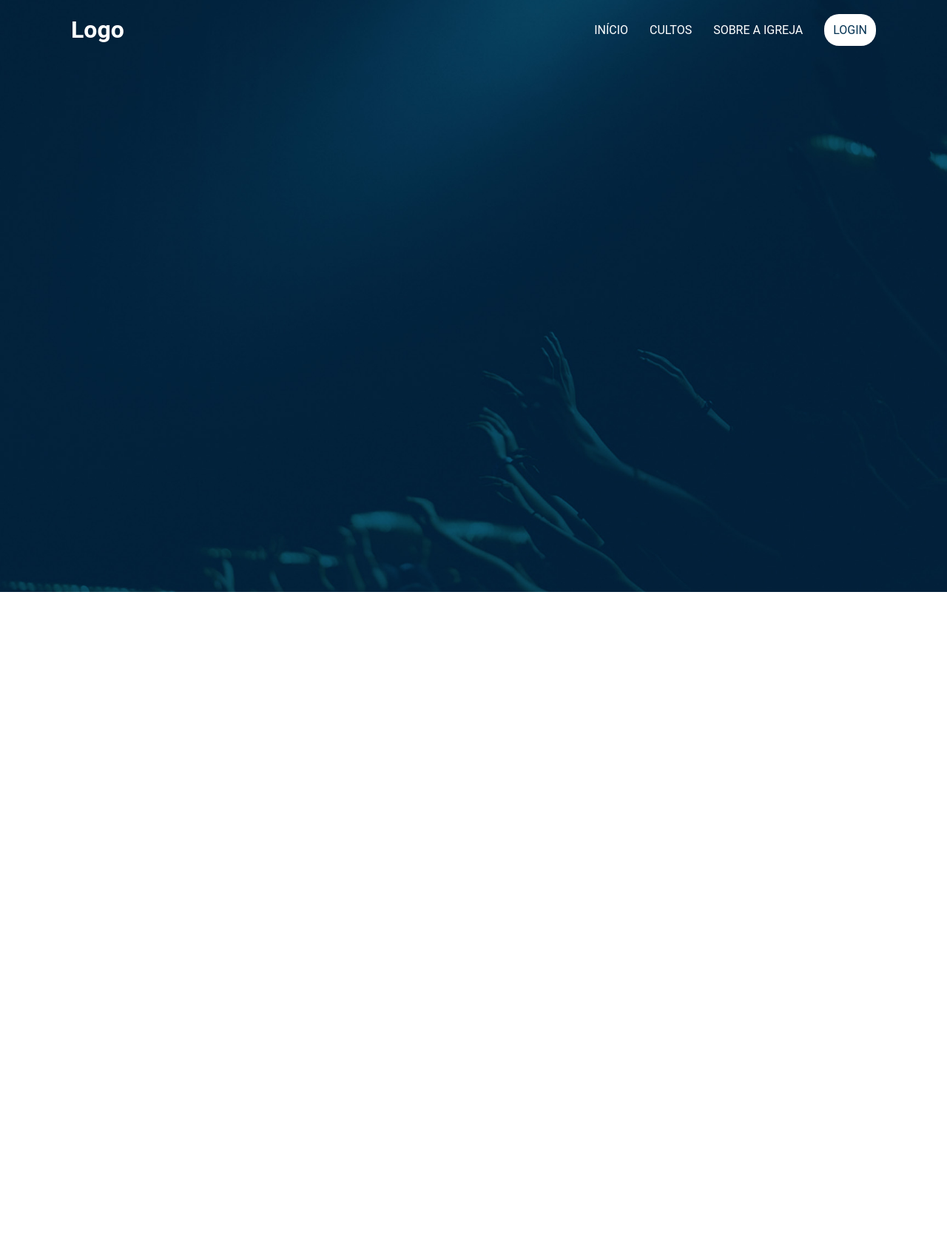
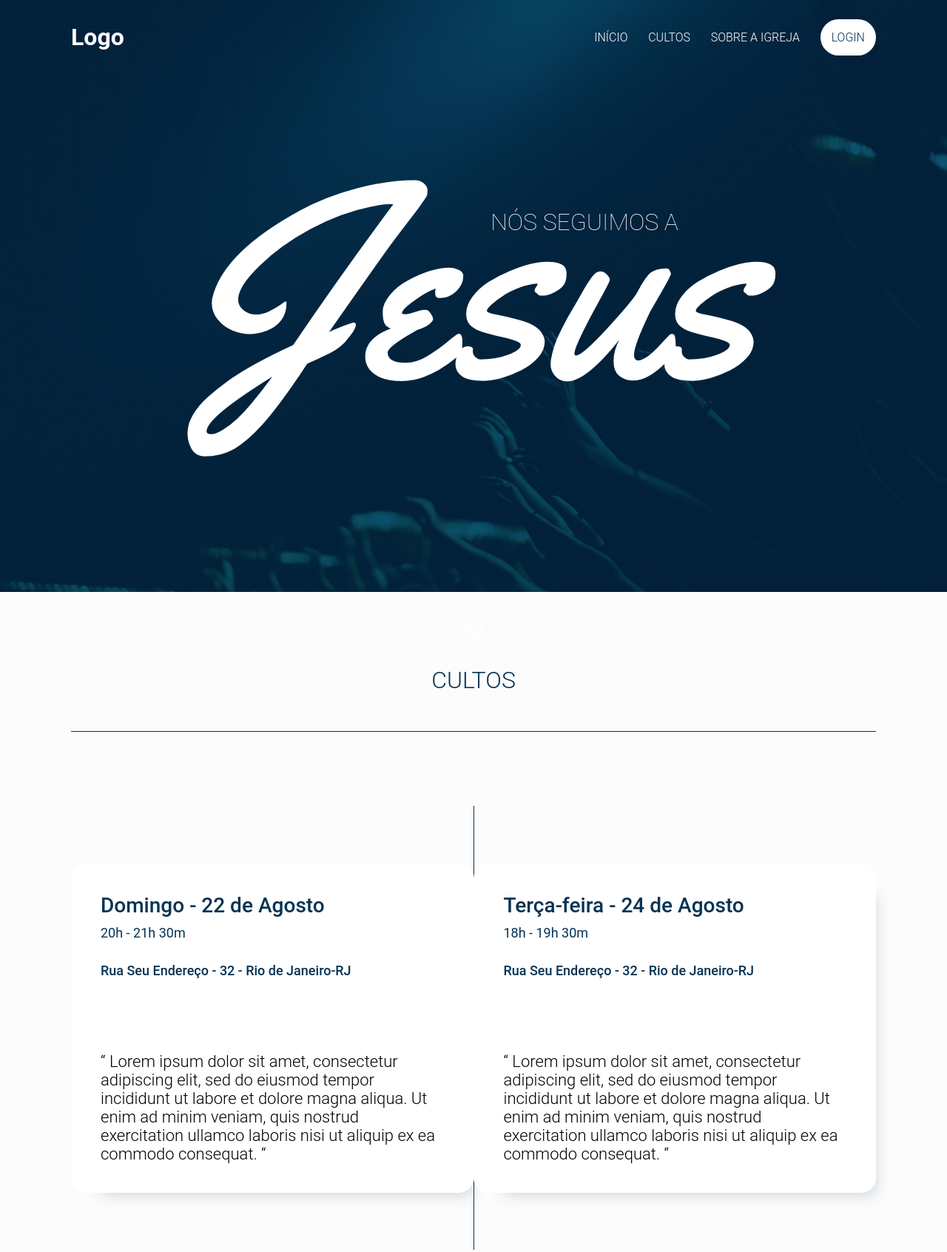
Before and after one commit to Igor-Vieira/site_adecamp, a plain HTML site: page pages/main/index.html in a window 1280 px wide. Shown: the whole page at 74% size. Drawn offline with Linux system fonts and the light colour scheme.

Commit message:
Cultos section add

```diff
--- a/pages/main/index.html
+++ b/pages/main/index.html
@@ -13,9 +13,9 @@
         <div class="headerContent">
             <h1>Logo</h1>
             <ul>
-                <li>INÍCIO</li>
-                <li>CULTOS</li>
-                <li>SOBRE A IGREJA</li>
+                <li><a href="">INÍCIO</a></li>
+                <li><a href="">CULTOS</a></li>
+                <li><a href="">SOBRE A IGREJA</a></li>
                 <div class="button" id="myButton">
                     LOGIN
                 </div>
@@ -25,13 +25,48 @@
     </div>
 
     <div class="ajust firstImage parallax">
-
+        <h1>Jesus</h1>
+        <p>NÓS SEGUIMOS A</p>
+        <i class="fas fa-chevron-down"></i>
     </div>
 
     <div class="content">
 
+        <div class="contentHeader">
+            <h1>CULTOS</h1>
+        </div>
+
+        <div class="contentBody">
+
+            <div class="card">
+                <h1>Domingo - 22 de Agosto</h1>
+                <h2>20h - 21h 30m</h2>
+                <h3>Rua Seu Endereço - 32 - Rio de Janeiro-RJ</h3>
+                <p>“	Lorem ipsum dolor sit amet, consectetur adipiscing
+                    elit, sed do eiusmod tempor incididunt ut labore et dolore
+                    magna aliqua. Ut enim ad minim veniam, quis nostrud exercitation
+                    ullamco laboris nisi ut aliquip ex ea commodo consequat. “
+                </p>
+            </div>
+
+            <div class="division"></div>
+
+            <div class="card">
+                <h1>Terça-feira - 24 de Agosto</h1>
+                <h2>18h - 19h 30m</h2>
+                <h3>Rua Seu Endereço - 32 - Rio de Janeiro-RJ</h3>
+                <p>“	Lorem ipsum dolor sit amet, consectetur adipiscing
+                    elit, sed do eiusmod tempor incididunt ut labore et dolore
+                    magna aliqua. Ut enim ad minim veniam, quis nostrud exercitation
+                    ullamco laboris nisi ut aliquip ex ea commodo consequat. “
+                </p>
+            </div>
+
+        </div>
+
     </div>
 
+    <script src="https://kit.fontawesome.com/cac7f56e67.js" crossorigin="anonymous"></script>
     <script src="../../src/animations.js"></script>
 </body>
 </html>
--- a/pages/main/styles.css
+++ b/pages/main/styles.css
@@ -1,3 +1,5 @@
+@import url('https://fonts.googleapis.com/css2?family=Yellowtail&display=swap');
+
 * {
     border: 0;
     padding: 0;
@@ -12,7 +14,7 @@ body {
 
 .header {
     width: 100%;
-    height: 80px;
+    height: 100px;
     color: #fff;
     display: flex;
     position: fixed;
@@ -20,7 +22,7 @@ body {
     justify-content: center;
     align-items: center;
     top: 0;
-    transition: background 0.4s;
+    transition: background 0.5s;
 }
 
 .headerContent {
@@ -38,16 +40,43 @@ body {
     list-style: none;
 }
 
+.header ul li a{
+    color: #fff;
+    font-weight: 300;
+    text-decoration: none;
+    transition: 0.4s;
+}
+
+.header ul li a:hover {
+    color: #dfdfdf;
+}
+
 .button {
     color: #043353;
-    padding: 12px;
-    border-radius: 20px;
+    padding: 15px;
+    font-weight: 300;
+    border-radius: 25px;
     background-color: #fff;
+    transition: 0.4s;
+    cursor: pointer;
+}
+
+.button:hover {
+    background-color: #dfdfdf;
 }
 
 .stickyheader {
     background-color: #fff;
     color: #043353;
+    box-shadow: 0px 13px 20px -21px rgba(4,51,83,0.2);
+}
+
+.stickyheader ul li a{
+    color: #043353;
+}
+
+.stickyheader ul li a:hover {
+    color: #dfdfdf;
 }
 
 .stickybutton {
@@ -75,8 +104,106 @@ body {
     position: relative;
 }
 
+.ajust h1 {
+    color: #fff;
+    font-weight: 200;
+    font-size: 370px;
+    margin-top: 200px;
+    font-family: Yellowtail;
+}
+
+.ajust p {
+    color: #fff;
+    font-size: 32px;
+    margin-bottom: 200px;
+    margin-left: 300px;
+    position: absolute;
+    font-weight: 200;
+}
+
+.ajust i {
+    font-size: 32px;
+    color: #fff;
+    margin-top: 200px;
+}
+
 .content {
     width: 100vw;
-    height: 1000px;
+    display: flex;
+    flex-direction: column;
+    justify-content: center;
+    align-items: center;
+    background-color: #fcfcfc;
+}
+
+.contentHeader {
+    width: 85%;
+    display: flex;
+    margin-bottom: 100px;
+    margin-top: 100px;
+    align-items: center;
+    border-bottom: solid 1px #043353;
+    justify-content: center;
+}
+
+.contentHeader h1 {
+    font-weight: 300;
+    color: #043353;
+    margin-bottom: 50px;
+}
+
+.contentBody {
+    width: 85%;
+    display: flex;
+    align-items: center;
+    justify-content: space-around;
+    margin-bottom: 100px;
+}
+
+.card {
+    width: 600px;
+    border-radius: 20px;
+    display: flex;
+    flex-direction: column;
+    align-items: flex-start;
+    padding: 40px;
     background-color: #fff;
+    box-shadow: 20px 23px 20px -21px rgba(4,51,83,0.2);
 }
+
+.card h1 {
+    font-size: 28px;
+    font-weight: 500;
+    color: #043353;
+    margin-bottom: 10px;
+}
+
+.card h2 {
+    font-size: 18px;
+    font-weight: 400;
+    color: #043353;
+    margin-bottom: 30px;
+}
+
+.card h3 {
+    font-size: 18px;
+    font-weight: 500;
+    color: #043353;
+    margin-bottom: 100px;
+}
+
+.card p {
+    font-size: 22px;
+    font-weight: 300;
+}
+
+.division {
+    height: 600px;
+    width: 1px;
+    background-color: #043353;
+}
+
+::selection {
+    background-color: #043353;
+    color: #fff;
+}
```
